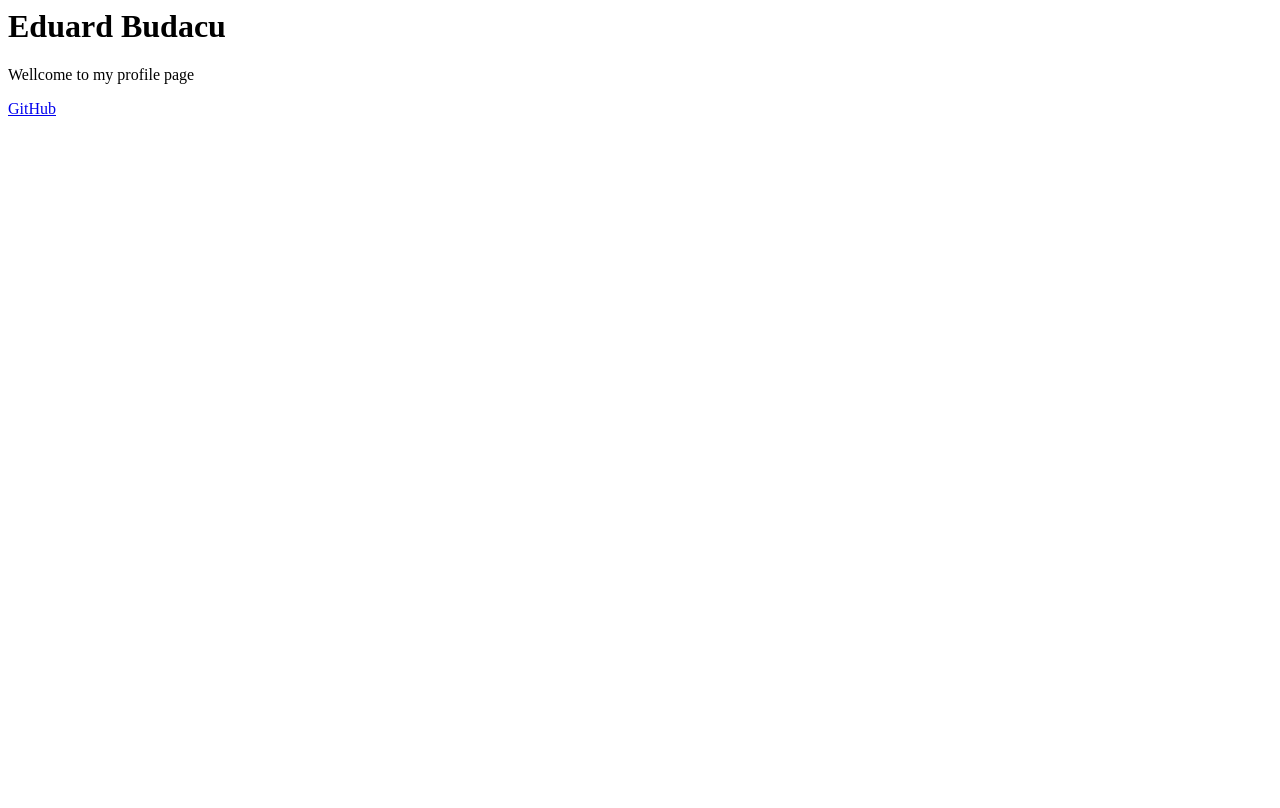
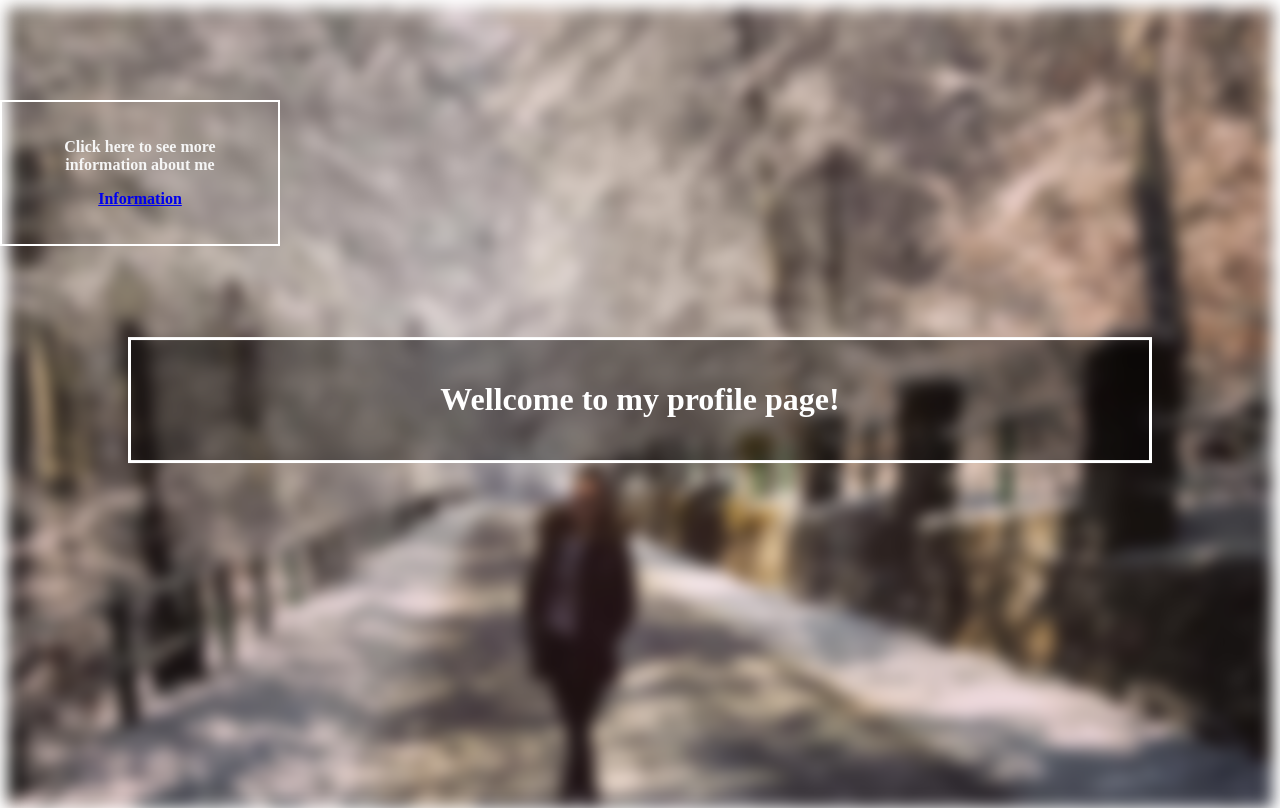
Before and after one commit to CristinaTudor522/profil-cristina-1088, a website: page frontend/index.html in a window 1280 px wide. Drawn offline with Linux system fonts and the light colour scheme.

Commit message:
primul meu commit. adaugat frontend/imageBackground.jpg, frontend/information/imageProfile.jpg

```diff
--- a/frontend/index.html
+++ b/frontend/index.html
@@ -1,10 +1,63 @@
 <html>
     <head>
         <title>My Profile Page</title>
+        <style>
+
+        html, body{
+            height: 100%;
+        }
+
+        * {
+            box-sizing: border-box;
+        }
+        .image{
+            background-image: url("imageBackground.jpg");
+            filter:blur(8px);
+            height: 100%;
+            background-position: center;
+            background-repeat: no-repeat;
+            background-size: cover;
+        }
+        .text{
+            background-color: black;
+            background-color: rgba(0,0,0,0.4);
+            color:white;
+            font-weight: bold;
+            border: 3px solid white;
+            position: absolute;
+            top: 50%;
+            left: 50%;
+            transform: translate(-50%, -50%);
+            z-index: 2;
+            width: 80%;
+            padding: 20px;
+            text-align: center;
+        }
+        .information{
+            background-color: black;
+            background-color: rgb(0, 0, 0,0);
+            color:rgb(245, 245, 245);
+            font-weight: bold;
+            border: 2px solid white;
+            position: absolute;
+            top: 100px;
+            right:1000px;
+            z-index: 2;
+            padding: 20px;
+            text-align: center;
+            width: fit-content;
+        }
+        </style>
     </head>
     <body>
-        <h1>Eduard Budacu</h1>
-        <p>Wellcome to my profile page</p>
-        <a href="https://github.com/eduardbudacu/">GitHub</a>
+        <div class="image"></div>
+
+        <div class="text">
+            <h1>Wellcome to my profile page!</h1>
+        </div>
+        <div class="information">
+            <p>Click here to see more information about me</p>
+            <p><a href="information/information.html">Information</a></p>
+        </div>
     </body>
 </html>
--- a/package.json
+++ b/package.json
@@ -8,14 +8,14 @@
   },
   "repository": {
     "type": "git",
-    "url": "git+https://github.com/eduardbudacu/webtech-profile.git"
+    "url": "git+https://github.com/CristinaTudor522/webtech-profile.git"
   },
   "author": "eudardbudacu",
   "license": "ISC",
   "bugs": {
-    "url": "https://github.com/eduardbudacu/webtech-profile/issues"
+    "url": "https://github.com/CristinaTudor522/webtech-profile/issues"
   },
-  "homepage": "https://github.com/eduardbudacu/webtech-profile#readme",
+  "homepage": "https://github.com/CristinaTudor522/webtech-profile#readme",
   "dependencies": {
     "express": "^4.17.1"
   }
```
Also changed, not shown: frontend/information/information.html (added, +65 -0 lines), frontend/imageBackground.jpg (added), frontend/information/imageProfile.jpg (added).
